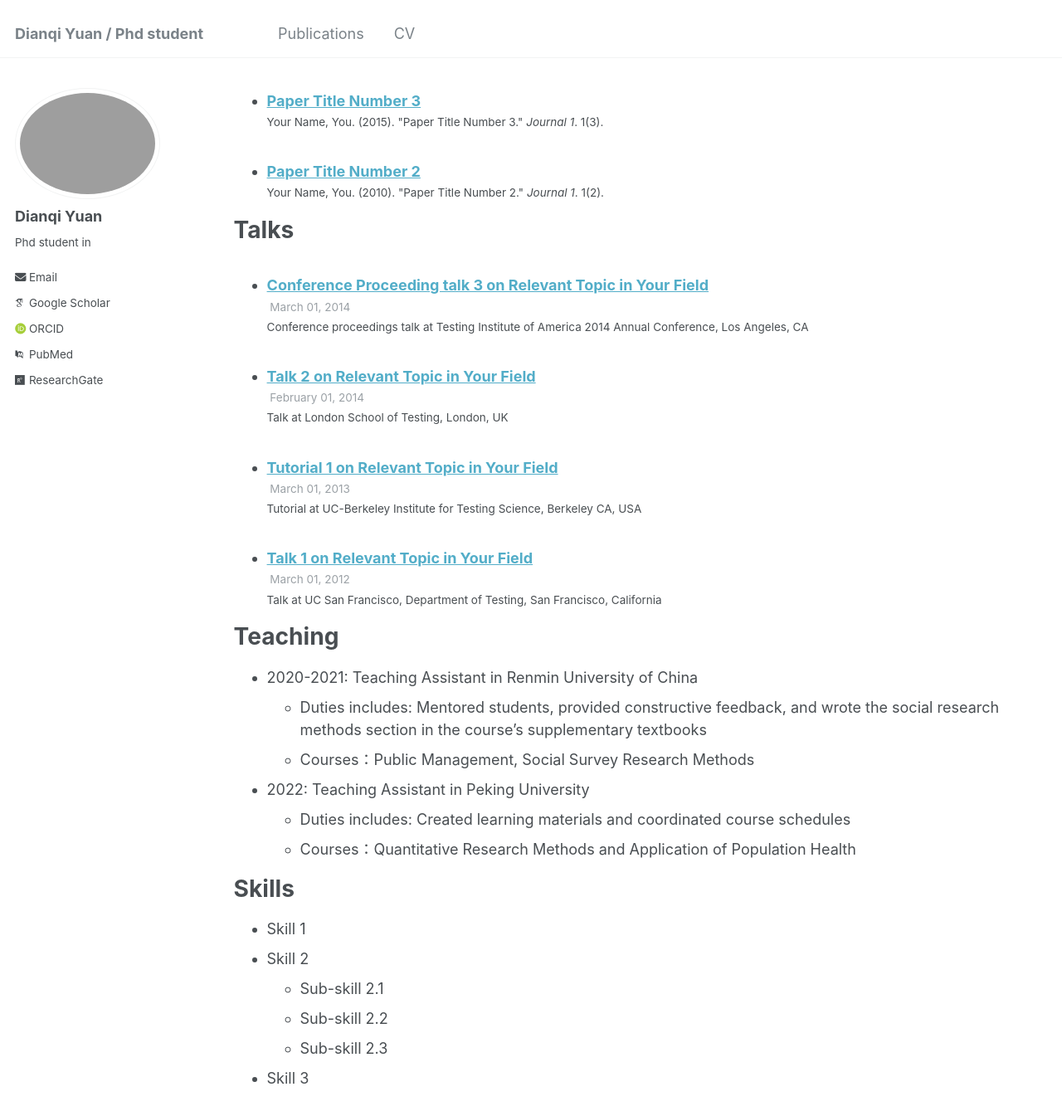
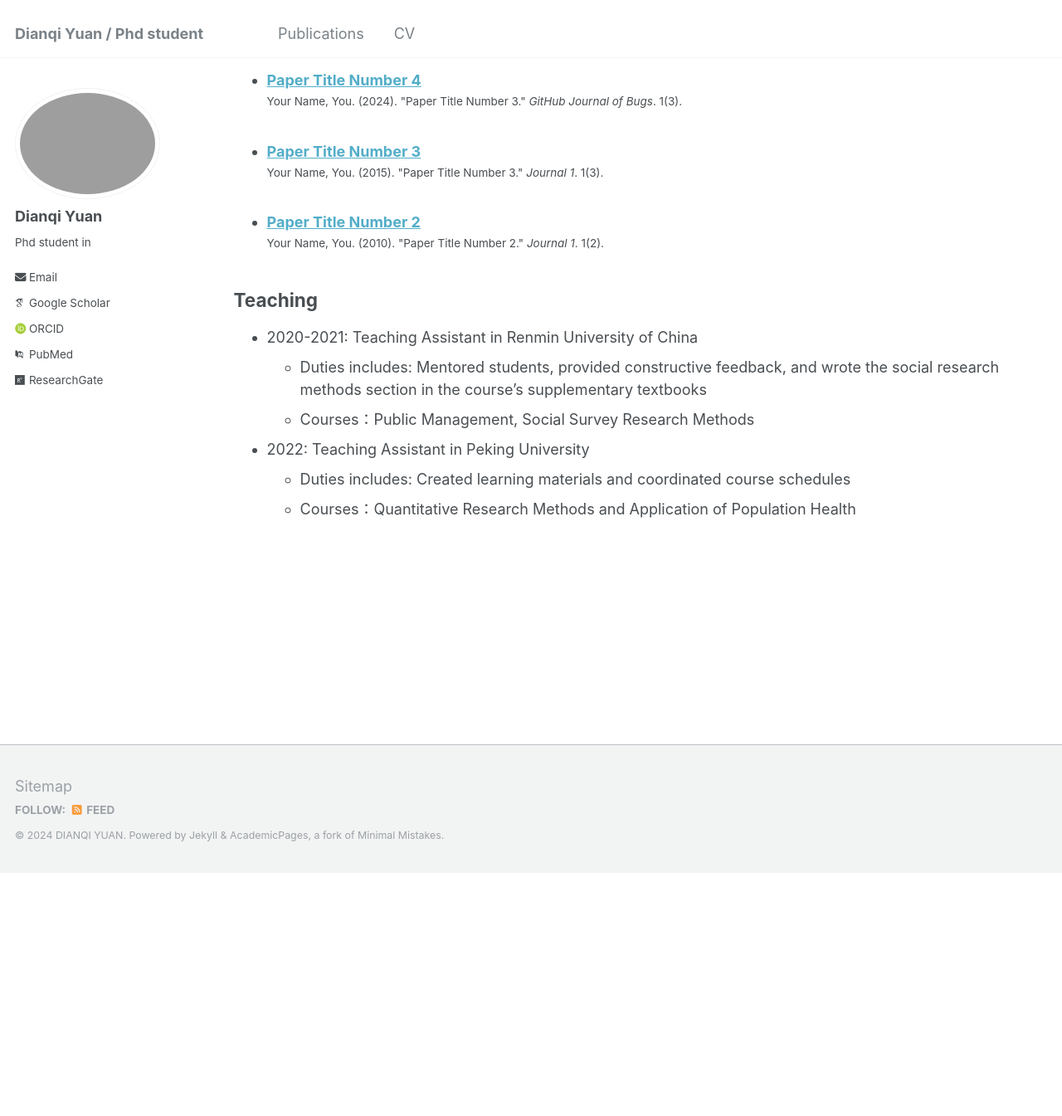
Before and after one commit to dianqi-yuan/dianqi-yuan.github.io, a Jekyll site: the page built from _pages/cv.md, in a window 1280 px wide and 1400 px high, scrolled down 1330 px. Shown: the top 1345 px of the window at 83% size. Built offline with Jekyll 4.4.1, drawn with Linux system fonts in a browser that asks for light colours; some web fonts are replaced; after the commit the page ends 2383 px from its top, so only the background shows below that.

Commit message:
Update cv.md

```diff
--- a/_pages/cv.md
+++ b/_pages/cv.md
@@ -10,13 +10,13 @@ redirect_from:
 {% include base_path %}
 
 Education
-----
+------
 * Ph.D in Version Control Theory, GitHub University, 2018 (expected)
 * M.S. in Peking University, 2021
 * B.A. in Renmin University of China, 2017
 
 Research experience
-======
+------
 * 2022-, Chinese National Natural Science Foundation Project "Evaluation of the utility and enhancement pathways of intelligent technology application for older adults’ health from a life course perspective." Contributed to research proposal, questionnaire design, and investigation.
 * 2022-, Peking University Project" Population Life Course Health Management Research." Participated in writing the literature review and quantitative analysis.
 * 2022, Beijing Bureau of Statistics project "Women and Children Development in Beijing" based on the 7th National Census. Project coordinator, data analysis, visualization, and writing reports.
@@ -24,7 +24,7 @@ Research experience
 * 2023-, Peking University Clinical Medicine + X Project "COVID-19's Impact on Mental Health and Community Interventions." Project application, and design of randomized controlled trials.
 
 Awards
-======
+------
 * **Excellent Graduate** awarded by Peking University, for outstanding performance during the academic years in PKU, in 2024.
 * **China National Scholarship** awarded by the Ministry of Education of the People's Republic of China, achieving the top rank in comprehensive assessment for the second year of graduate education, in 2023.
 * **Meritorious Student** at Peking University, achieving the top rank, in 2022.
@@ -33,19 +33,14 @@ Awards
 * **The First Prize** in the "Innovation Cup" at the Renmin University of China, as the team leader for the research "The Impact of Internet Use on the Social Adaptation of Chinese Older Adults: Based on the 2016 China Health and Retirement Longitudinal Study" in 2021.
 
 Publications
-======
+------
   <ul>{% for post in site.publications reversed %}
     {% include archive-single-cv.html %}
   {% endfor %}</ul>
 
-Talks
-======
-  <ul>{% for post in site.talks reversed %}
-    {% include archive-single-talk-cv.html  %}
-  {% endfor %}</ul>
 
 Teaching
-======
+------
 * 2020-2021: Teaching Assistant in Renmin University of China
   * Duties includes: Mentored students, provided constructive feedback, and wrote the social research methods section in the course's supplementary textbooks
   * Courses：Public Management, Social Survey Research Methods
@@ -53,13 +48,3 @@ Teaching
 * 2022: Teaching Assistant in Peking University
   * Duties includes: Created learning materials and coordinated course schedules
   * Courses：Quantitative Research Methods and Application of Population Health
-
-
-Skills
-======
-* Skill 1
-* Skill 2
-  * Sub-skill 2.1
-  * Sub-skill 2.2
-  * Sub-skill 2.3
-* Skill 3
```
